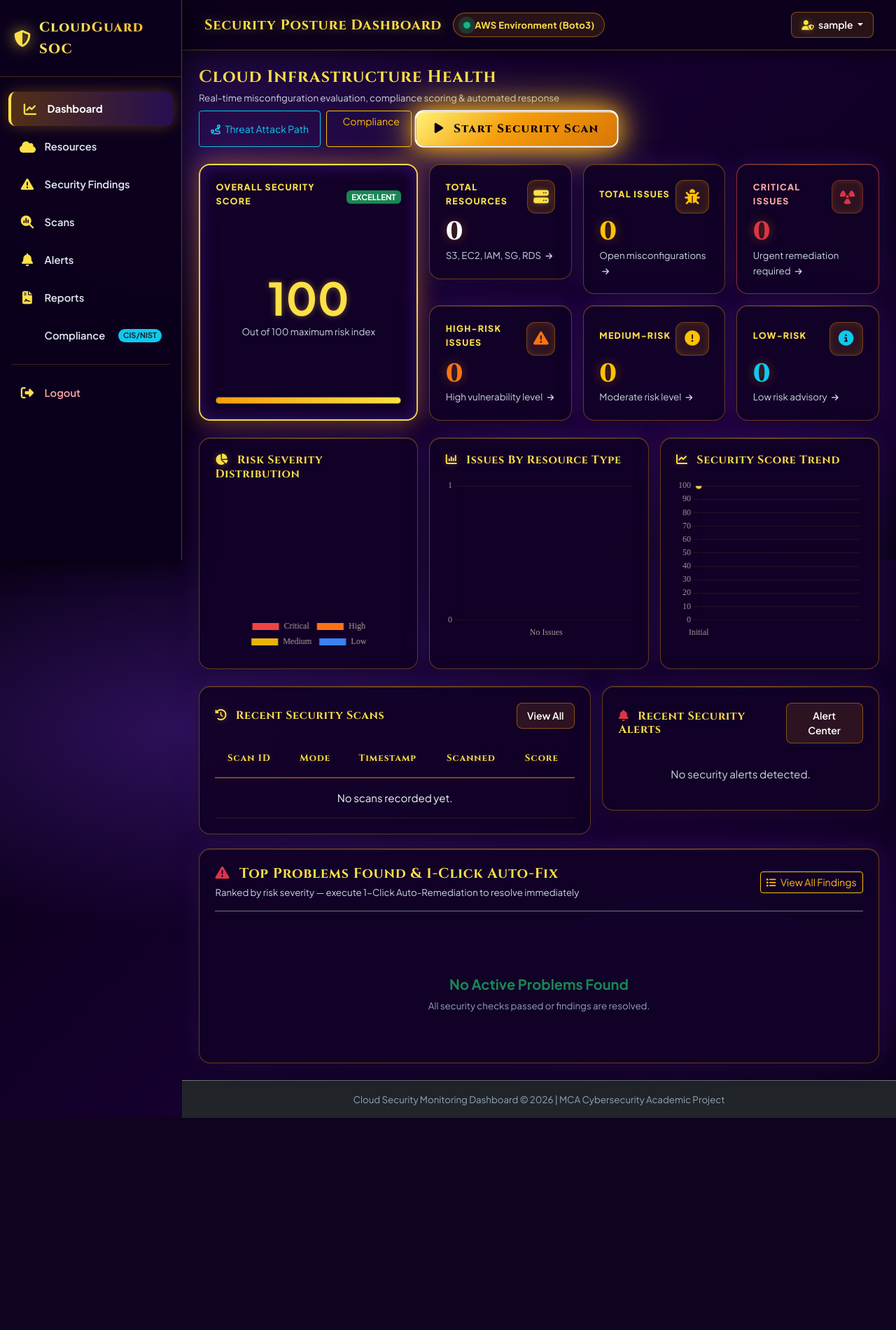
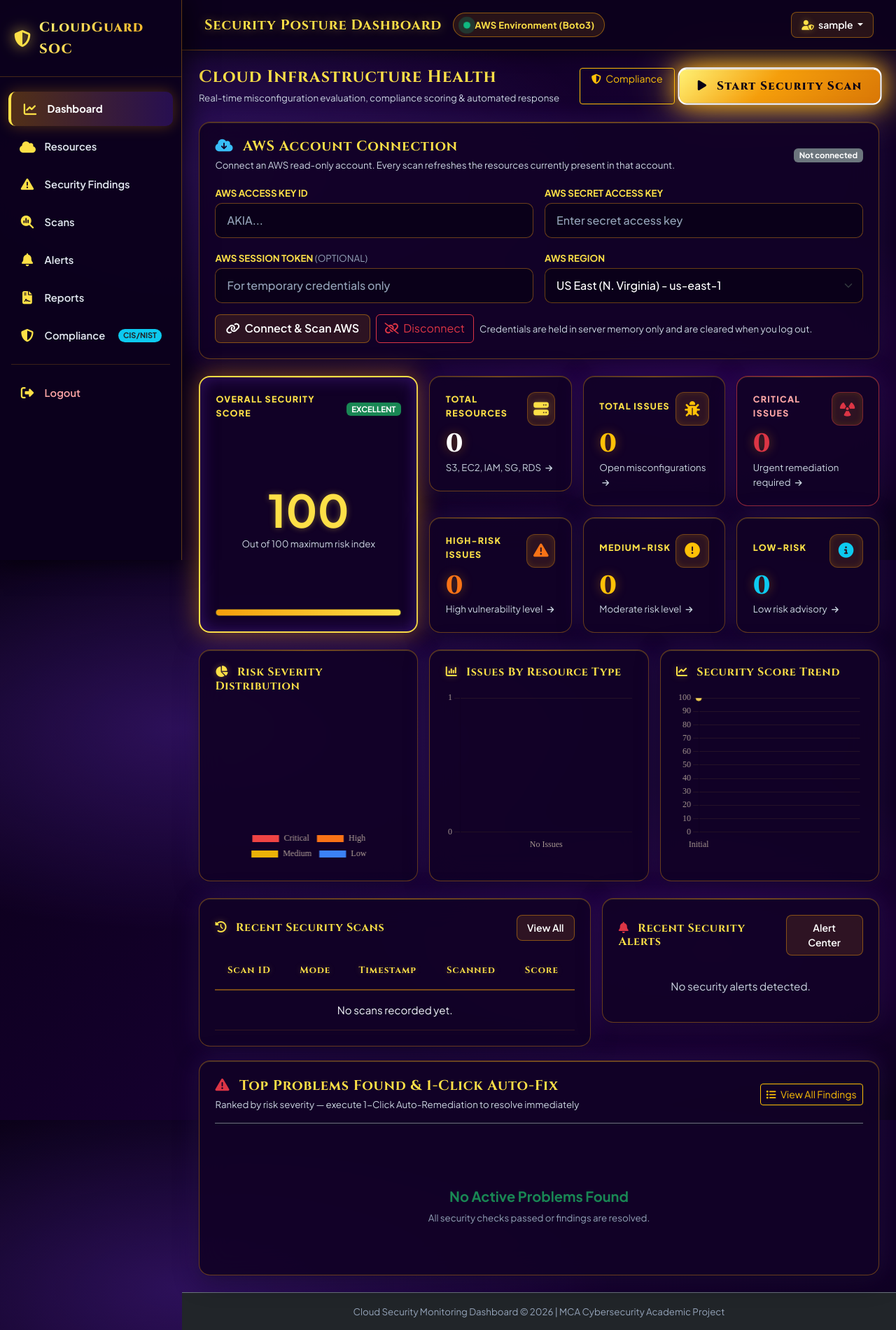
Before and after one commit to meesaladeepika79-arch/cloudguard-soc, a Flask app: page / in a window 1280 px wide. Shown: the whole page at 70% size. Before the commit the page ends 1597 px from the top, so only its background shows below. Run offline with Flask 3, Linux system fonts and the light colour scheme; the visitor is signed in with stand-in values (Sample User, id 1); data that the repository does not hold is empty.

Commit message:
Add files via upload

```diff
--- a/routes/auth.py
+++ b/routes/auth.py
@@ -47,6 +47,8 @@ def login():
 
 @auth_bp.route('/logout')
 def logout():
+    from routes.scans import aws_connections
+    aws_connections.pop(session.get('user_id'), None)
     session.clear()
     flash('You have been logged out successfully.', 'info')
     return redirect(url_for('auth.login'))
--- a/routes/scans.py
+++ b/routes/scans.py
@@ -13,15 +13,29 @@ scheduler_state = {
     'active': False,
     'interval_minutes': 30,
     'last_run': None,
-    'thread': None
+    'thread': None,
+    'user_id': None
 }
 
-def background_monitor_worker(app, interval_minutes):
+# Secrets stay in server memory only and are scoped by the logged-in user.
+aws_connections = {}
+
+def get_aws_connection(user_id):
+    return aws_connections.get(user_id, {})
+
+def background_monitor_worker(app, interval_minutes, user_id):
     while scheduler_state['active']:
         try:
             with app.app_context():
-                use_demo = app.config.get('DEMO_MODE', False)
-                run_security_scan(demo_mode=use_demo)
+                connection = get_aws_connection(user_id)
+                run_security_scan(
+                    demo_mode=False,
+                    owner_id=user_id,
+                    region_name=connection.get('region'),
+                    access_key_id=connection.get('access_key_id'),
+                    secret_access_key=connection.get('secret_access_key'),
+                    session_token=connection.get('session_token')
+                )
                 scheduler_state['last_run'] = time.strftime('%Y-%m-%d %H:%M:%S')
         except Exception as e:
             app.logger.warning(f"Background scan iteration error: {e}")
@@ -38,11 +52,26 @@ def index():
 @login_required
 def trigger_scan():
     data = request.get_json() or {}
-    use_demo = data.get('demo_mode', current_app.config.get('DEMO_MODE', False))
-    region = data.get('region', None)
+    use_demo = False
+    user_id = session['user_id']
+    connection = get_aws_connection(user_id)
+    region = (data.get('region') or connection.get('region') or current_app.config.get('AWS_REGION')).strip()
     access_key_id = (data.get('aws_access_key_id') or '').strip()
     secret_access_key = (data.get('aws_secret_access_key') or '').strip()
     session_token = (data.get('aws_session_token') or '').strip() or None
+
+    if access_key_id and secret_access_key:
+        aws_connections[user_id] = {
+            'access_key_id': access_key_id,
+            'secret_access_key': secret_access_key,
+            'session_token': session_token,
+            'region': region
+        }
+        connection = aws_connections[user_id]
+    else:
+        access_key_id = connection.get('access_key_id')
+        secret_access_key = connection.get('secret_access_key')
+        session_token = connection.get('session_token')
 
     if not use_demo and (not access_key_id or not secret_access_key):
         return jsonify({
@@ -54,7 +83,7 @@ def trigger_scan():
         result = run_security_scan(
             demo_mode=use_demo,
             region_name=region,
-            owner_id=session['user_id'],
+            owner_id=user_id,
             access_key_id=access_key_id or None,
             secret_access_key=secret_access_key or None,
             session_token=session_token
@@ -69,6 +98,21 @@ def trigger_scan():
             'resources_scanned': 0,
             'security_score': 0
         }), 500
+
+
+@scans_bp.route('/api/aws-connection', methods=['GET', 'DELETE'])
+@login_required
+def manage_aws_connection():
+    user_id = session['user_id']
+    if request.method == 'DELETE':
+        aws_connections.pop(user_id, None)
+        return jsonify({'connected': False})
+
+    connection = get_aws_connection(user_id)
+    return jsonify({
+        'connected': bool(connection.get('access_key_id') and connection.get('secret_access_key')),
+        'region': connection.get('region')
+    })
 
 
 @scans_bp.route('/api/scans/history')
@@ -89,10 +133,15 @@ def manage_scheduler():
 
         scheduler_state['active'] = enable
         scheduler_state['interval_minutes'] = interval
+        scheduler_state['user_id'] = session['user_id'] if enable else None
 
         if enable and (scheduler_state['thread'] is None or not scheduler_state['thread'].is_alive()):
             app_obj = current_app._get_current_object()
-            t = threading.Thread(target=background_monitor_worker, args=(app_obj, interval), daemon=True)
+            t = threading.Thread(
+                target=background_monitor_worker,
+                args=(app_obj, interval, session['user_id']),
+                daemon=True
+            )
             scheduler_state['thread'] = t
             t.start()
 
--- a/templates/base.html
+++ b/templates/base.html
@@ -66,7 +66,7 @@
       </div>
       <div class="nav-item">
         <a href="{{ url_for('compliance.index') }}" class="nav-link {% if request.endpoint == 'compliance.index' %}active{% endif %}">
-          <i class="fa-solid fa-shield-check"></i>
+          <i class="fa-solid fa-shield-halved"></i>
           <span>Compliance</span>
           <span class="badge bg-info text-dark rounded-pill ms-auto small" style="font-size:0.68rem;">CIS/NIST</span>
         </a>
@@ -91,7 +91,7 @@
         <h5 class="mb-0 topbar-title">{% block page_title %}Cloud Security Operations Center{% endblock %}</h5>
         <span class="royal-status-badge">
           <span class="pulse-indicator me-1"></span>
-          {% if config.DEMO_MODE %}Demo Mode (Simulated Cloud){% else %}AWS Environment (Boto3){% endif %}
+          AWS Environment (Boto3)
         </span>
       </div>
 
--- a/templates/compliance.html
+++ b/templates/compliance.html
@@ -24,7 +24,7 @@
 <div class="soc-card">
   <div class="d-flex justify-content-between align-items-center mb-3 flex-wrap gap-2 border-bottom border-secondary pb-3">
     <div>
-      <h5 class="fw-bold mb-0 royal-heading"><i class="fa-solid fa-shield-check me-2 royal-gold-text"></i> Regulatory Controls Breakdown</h5>
+      <h5 class="fw-bold mb-0 royal-heading"><i class="fa-solid fa-shield-halved me-2 royal-gold-text"></i> Regulatory Controls Breakdown</h5>
       <span class="small text-dim">Click any framework pill to filter controls</span>
     </div>
 
--- a/templates/dashboard.html
+++ b/templates/dashboard.html
@@ -10,15 +10,51 @@
     <p class="text-dim small mb-0">Real-time misconfiguration evaluation, compliance scoring & automated response</p>
   </div>
   <div class="d-flex gap-2 flex-wrap">
-    <button onclick="openAttackPathModal()" class="btn btn-outline-info btn-sm px-3">
-      <i class="fa-solid fa-route me-1"></i> Threat Attack Path
-    </button>
     <a href="{{ url_for('compliance.index') }}" class="btn btn-outline-warning btn-sm px-3">
-      <i class="fa-solid fa-shield-check me-1"></i> Compliance
+      <i class="fa-solid fa-shield-halved me-1"></i> Compliance
     </a>
-    <button id="btn-run-scan" onclick="triggerScanExecution(false)" class="btn royal-scan-btn">
+    <button id="btn-run-scan" onclick="startDashboardScan()" class="btn royal-scan-btn">
       <i class="fa-solid fa-play me-2"></i> Start Security Scan
     </button>
+  </div>
+</div>
+
+<div class="soc-card mb-4">
+  <div class="d-flex justify-content-between align-items-center mb-3 flex-wrap gap-2">
+    <div>
+      <h5 class="fw-bold mb-1 royal-heading"><i class="fa-solid fa-cloud-arrow-down me-2 text-cyan"></i> AWS Account Connection</h5>
+      <p class="text-dim small mb-0">Connect an AWS read-only account. Every scan refreshes the resources currently present in that account.</p>
+    </div>
+    <span id="aws-connection-status" class="badge bg-secondary">Not connected</span>
+  </div>
+  <div class="row g-3">
+    <div class="col-12 col-lg-6">
+      <label class="small text-gold fw-bold text-uppercase mb-1" for="dashboard-aws-access-key-id">AWS Access Key ID</label>
+      <input type="text" id="dashboard-aws-access-key-id" class="form-control form-control-dark" autocomplete="off" placeholder="AKIA...">
+    </div>
+    <div class="col-12 col-lg-6">
+      <label class="small text-gold fw-bold text-uppercase mb-1" for="dashboard-aws-secret-access-key">AWS Secret Access Key</label>
+      <input type="password" id="dashboard-aws-secret-access-key" class="form-control form-control-dark" autocomplete="new-password" placeholder="Enter secret access key">
+    </div>
+    <div class="col-12 col-lg-6">
+      <label class="small text-gold fw-bold text-uppercase mb-1" for="dashboard-aws-session-token">AWS Session Token <span class="text-muted fw-normal">(optional)</span></label>
+      <input type="password" id="dashboard-aws-session-token" class="form-control form-control-dark" autocomplete="new-password" placeholder="For temporary credentials only">
+    </div>
+    <div class="col-12 col-lg-6">
+      <label class="small text-gold fw-bold text-uppercase mb-1" for="dashboard-aws-region">AWS Region</label>
+      <select id="dashboard-aws-region" class="form-select form-select-dark">
+        <option value="us-east-1">US East (N. Virginia) - us-east-1</option>
+        <option value="us-west-2">US West (Oregon) - us-west-2</option>
+        <option value="ap-south-1">Asia Pacific (Mumbai) - ap-south-1</option>
+        <option value="eu-west-1">Europe (Ireland) - eu-west-1</option>
+        <option value="ap-southeast-1">Asia Pacific (Singapore) - ap-southeast-1</option>
+      </select>
+    </div>
+  </div>
+  <div class="d-flex gap-2 mt-3 flex-wrap">
+    <button type="button" class="btn royal-user-btn" onclick="saveAwsConnectionAndScan()"><i class="fa-solid fa-link me-1"></i> Connect & Scan AWS</button>
+    <button type="button" class="btn btn-outline-danger" onclick="disconnectAwsAccount()"><i class="fa-solid fa-link-slash me-1"></i> Disconnect</button>
+    <span class="small text-dim align-self-center">Credentials are held in server memory only and are cleared when you log out.</span>
   </div>
 </div>
 
@@ -235,93 +271,51 @@
   </div>
 </div>
 
-<!-- ===== ATTACK PATH VISUALIZER MODAL ===== -->
-<div class="modal fade" id="attackPathModal" tabindex="-1" aria-hidden="true">
-  <div class="modal-dialog modal-xl modal-dialog-centered">
-    <div class="modal-content royal-modal p-3">
-      <div class="modal-header border-bottom border-secondary pb-2">
-        <h4 class="modal-title royal-heading"><i class="fa-solid fa-route text-danger me-2"></i> Cloud Threat Attack Path Visualizer</h4>
-        <button type="button" class="btn-close btn-close-white" data-bs-dismiss="modal" aria-label="Close"></button>
-      </div>
-      <div class="modal-body py-4">
-        <p class="text-dim small mb-4">
-          Simulated adversary kill-chain modeling: Shows how misconfigured entrypoints allow lateral movement and data exfiltration inside your cloud perimeter.
-        </p>
-
-        <!-- Threat Vector Flow Container -->
-        <div class="row g-3 text-center align-items-center">
-          <!-- Step 1: Adversary -->
-          <div class="col-12 col-md-2">
-            <div class="p-3 rounded" style="background: rgba(239,68,68,0.15); border: 2px solid #ef4444;">
-              <i class="fa-solid fa-user-ninja fa-2x text-danger mb-2"></i>
-              <div class="fw-bold text-danger small">1. Adversary</div>
-              <div class="small text-dim font-mono">0.0.0.0/0 (Internet)</div>
-            </div>
-          </div>
-
-          <div class="col-12 col-md-1 text-center d-none d-md-block">
-            <i class="fa-solid fa-arrow-right fa-2x text-danger"></i>
-          </div>
-
-          <!-- Step 2: Open Ingress -->
-          <div class="col-12 col-md-2">
-            <div class="p-3 rounded" style="background: rgba(249,115,22,0.15); border: 2px solid #f97316;">
-              <i class="fa-solid fa-shield-halved fa-2x text-warning mb-2"></i>
-              <div class="fw-bold text-warning small">2. Open Ingress</div>
-              <div class="small text-dim font-mono">SG Port 22 / 3306</div>
-            </div>
-          </div>
-
-          <div class="col-12 col-md-1 text-center d-none d-md-block">
-            <i class="fa-solid fa-arrow-right fa-2x text-warning"></i>
-          </div>
-
-          <!-- Step 3: Compute Compromise -->
-          <div class="col-12 col-md-2">
-            <div class="p-3 rounded" style="background: rgba(234,179,8,0.15); border: 2px solid #eab308;">
-              <i class="fa-solid fa-server fa-2x text-warning mb-2"></i>
-              <div class="fw-bold text-warning small">3. EC2 Instance</div>
-              <div class="small text-dim font-mono">Public IP Node</div>
-            </div>
-          </div>
-
-          <div class="col-12 col-md-1 text-center d-none d-md-block">
-            <i class="fa-solid fa-arrow-right fa-2x text-warning"></i>
-          </div>
-
-          <!-- Step 4: Exfiltration Target -->
-          <div class="col-12 col-md-3">
-            <div class="p-3 rounded" style="background: rgba(239,68,68,0.25); border: 2px dashed #ef4444; box-shadow: 0 0 25px rgba(239,68,68,0.3);">
-              <i class="fa-solid fa-database fa-2x text-danger mb-2"></i>
-              <div class="fw-bold text-danger small">4. Target Assets Exfiltration</div>
-              <div class="small text-light font-mono">S3 Data Bucket / RDS DB</div>
-            </div>
-          </div>
-        </div>
-
-        <div class="mt-4 p-3 rounded" style="background: rgba(255,255,255,0.04); border: 1px solid rgba(255,255,255,0.1);">
-          <h6 class="text-gold small fw-bold text-uppercase mb-2"><i class="fa-solid fa-shield-virus me-1"></i> Defensive Mitigation Recommendation</h6>
-          <p class="small text-light mb-0">
-            Applying <strong>1-Click Auto-Remediation</strong> revokes open perimeter ports and places S3 Public Access Blocks, breaking the attack chain at Step 2 and preventing adversary entry.
-          </p>
-        </div>
-      </div>
-      <div class="modal-footer border-0 justify-content-end">
-        <button type="button" class="btn royal-user-btn" data-bs-dismiss="modal">Close Threat Graph</button>
-      </div>
-    </div>
-  </div>
-</div>
 {% endblock %}
 
 {% block scripts %}
 <script>
-function openAttackPathModal() {
-  const modalEl = document.getElementById('attackPathModal');
-  if (modalEl) {
-    const bsModal = new bootstrap.Modal(modalEl);
-    bsModal.show();
-  }
+document.addEventListener('DOMContentLoaded', () => {
+  loadAwsConnectionStatus();
+});
+
+function startDashboardScan() {
+  const credentials = {
+    aws_access_key_id: document.getElementById('dashboard-aws-access-key-id').value.trim(),
+    aws_secret_access_key: document.getElementById('dashboard-aws-secret-access-key').value.trim(),
+    aws_session_token: document.getElementById('dashboard-aws-session-token').value.trim()
+  };
+  triggerScanExecution(false, document.getElementById('dashboard-aws-region').value, credentials);
+}
+
+function saveAwsConnectionAndScan() {
+  const credentials = {
+    aws_access_key_id: document.getElementById('dashboard-aws-access-key-id').value.trim(),
+    aws_secret_access_key: document.getElementById('dashboard-aws-secret-access-key').value.trim(),
+    aws_session_token: document.getElementById('dashboard-aws-session-token').value.trim()
+  };
+  triggerScanExecution(false, document.getElementById('dashboard-aws-region').value, credentials);
+}
+
+function loadAwsConnectionStatus() {
+  fetch('/api/aws-connection').then(res => res.json()).then(data => {
+    const status = document.getElementById('aws-connection-status');
+    if (data.connected) {
+      status.className = 'badge bg-success';
+      status.innerText = `Connected (${data.region})`;
+      document.getElementById('dashboard-aws-region').value = data.region || 'us-east-1';
+    }
+  });
+}
+
+function disconnectAwsAccount() {
+  fetch('/api/aws-connection', { method: 'DELETE' }).then(() => {
+    document.getElementById('aws-connection-status').className = 'badge bg-secondary';
+    document.getElementById('aws-connection-status').innerText = 'Not connected';
+    document.getElementById('dashboard-aws-access-key-id').value = '';
+    document.getElementById('dashboard-aws-secret-access-key').value = '';
+    document.getElementById('dashboard-aws-session-token').value = '';
+  });
 }
 </script>
 {% endblock %}
```
Also changed, not shown: templates/resources.html (+25 -1 lines), templates/scans.html (+3 -44 lines).
